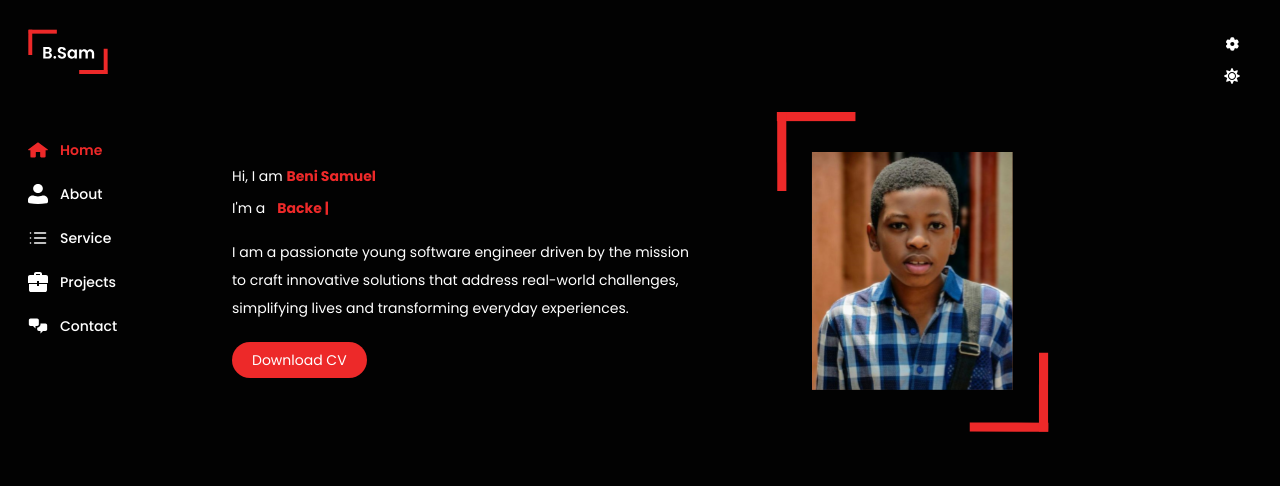
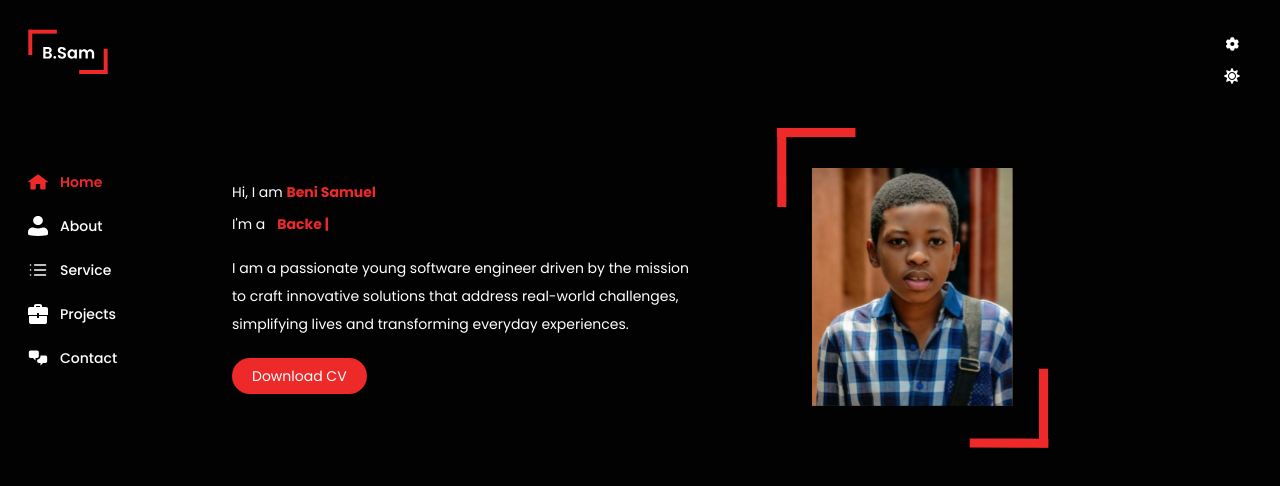
Before and after one commit to BeniSamuel/Beni_Portfolio, a React (Vite) app: page / in a window 1280 px wide. Shown: the top 486 px of the page. Built offline with nearby package versions, Linux system fonts and the light colour scheme.

Commit message:
Improved Home Page

```diff
--- a/src/components/Dashboard/DashLeft.tsx
+++ b/src/components/Dashboard/DashLeft.tsx
@@ -30,7 +30,7 @@ const DashLeft: React.FC = () => {
   };
 
   return (
-    <div className=" bg-[#020202] h-[100vh] px-7 py-3 hidden md:flex md:flex-col gap-12 w-[15vw]">
+    <div className=" bg-[#020202] h-[100vh] px-7 py-3 hidden md:flex md:flex-col gap-[5rem] w-[15vw]">
       {/* Dashboard Icon */}
       <div onClick={() => handleNavigation("dashboard", "/")} className=" cursor-pointer selection:bg-[#ED2929]">
         <img src={Dashicon} className=" h-20 w-20" />
--- a/src/pages/Contact/Contact.tsx
+++ b/src/pages/Contact/Contact.tsx
@@ -29,6 +29,7 @@ const Contact: React.FC = () => {
               <div className=" bg-[#ED2929] w-10 h-1 rounded-lg" />
             </div>
           </div>
+
         </div>
         </DashMain>
     </div>
--- a/src/pages/Home/Home.tsx
+++ b/src/pages/Home/Home.tsx
@@ -10,7 +10,7 @@ const Home: React.FC = () => {
     return (
         <div>
             <DashMain>
-                <div className=" flex flex-col md:flex-row py-28 pl-10 items-center gap-16 relative">
+                <div className=" flex flex-col md:flex-row py-[8rem] pl-10 items-center gap-16 relative">
                     <div className=" absolute top-9 left-10 cursor-pointer md:hidden">
                         <img src={menu}/>
                     </div>
```
